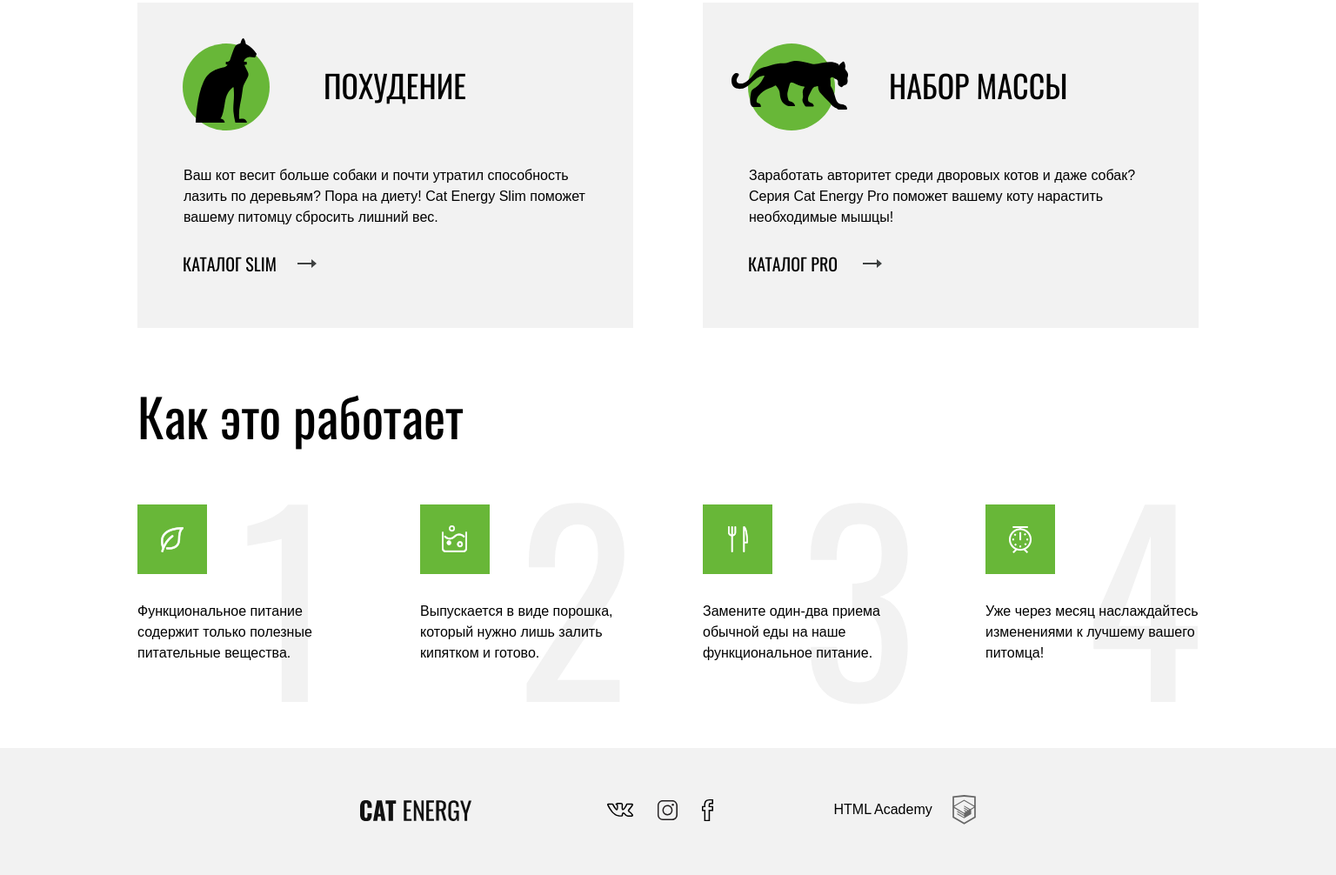
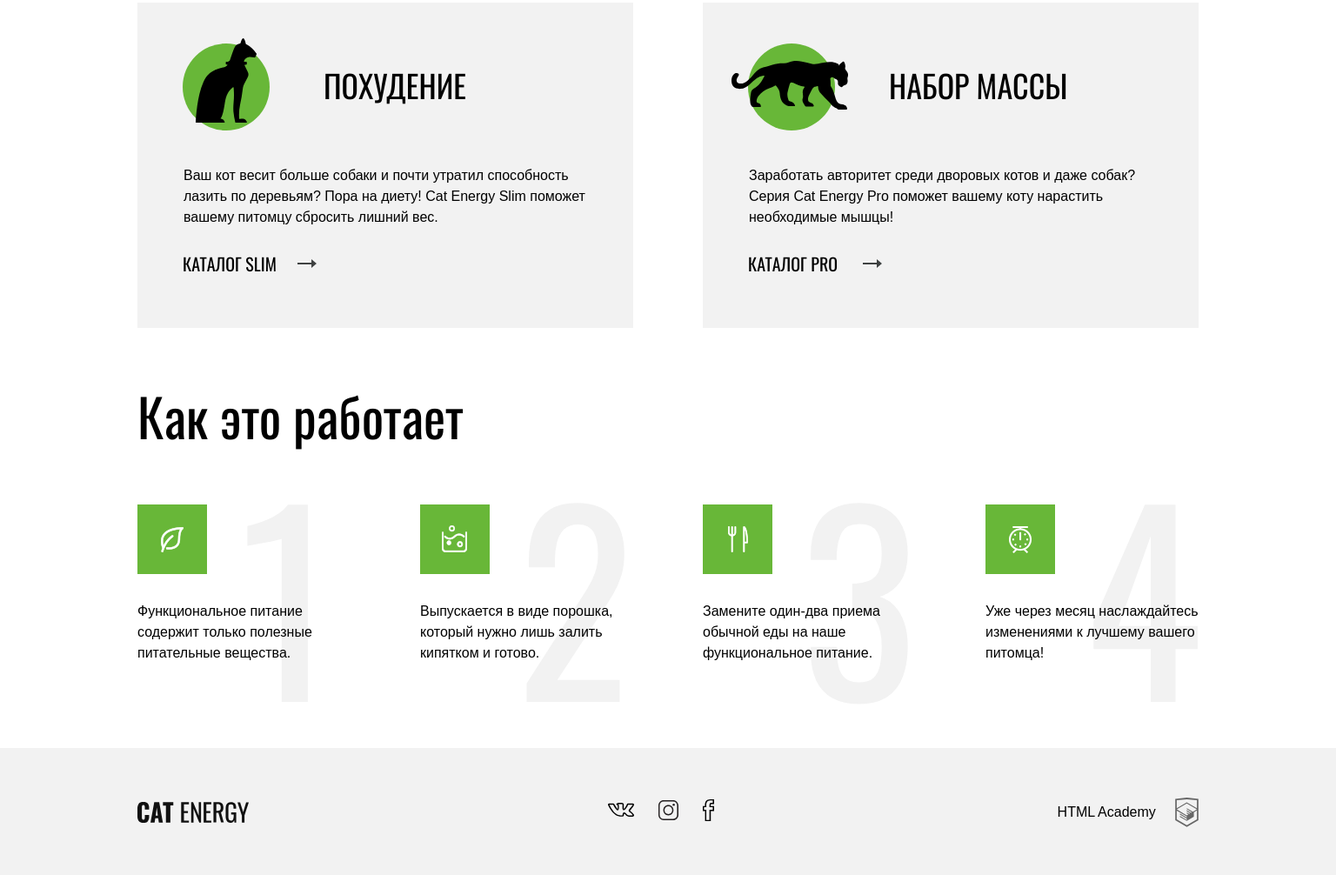
Before and after one commit to MikeHTMLCSS/1197879-cat-energy-20, a website: page source/index.html in a window 1536 px wide. Shown: the part 773-1779 px from the top of the page at 87% size. Drawn offline with nearby package versions, Linux system fonts and the light colour scheme; files that its build step writes are made by us from their sources.

Commit message:
адаптируем footer под ноутбук

```diff
--- a/source/less/blocks/footer.less
+++ b/source/less/blocks/footer.less
@@ -101,3 +101,17 @@
         height: 27px;
     }
 }
+@media (min-width: 1440px) {
+    .footer__position {
+        width: 1220px;
+        background-position-y: 62px;
+    }
+    .footer__social {
+        margin-left: 541px;
+        margin-right: 395px;
+    }
+    .footer__academy {
+        margin: 0;
+        margin-top: 6px;
+    }
+}
```
